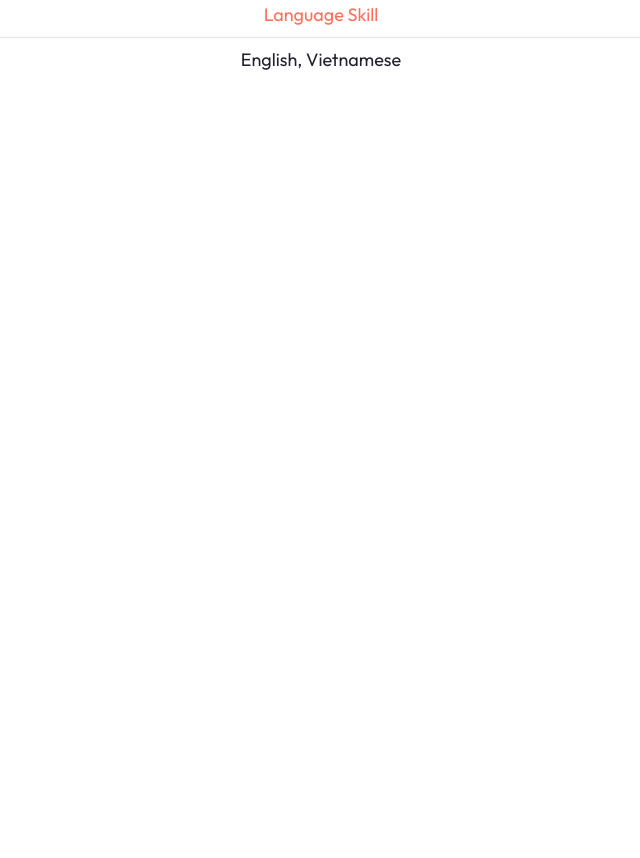
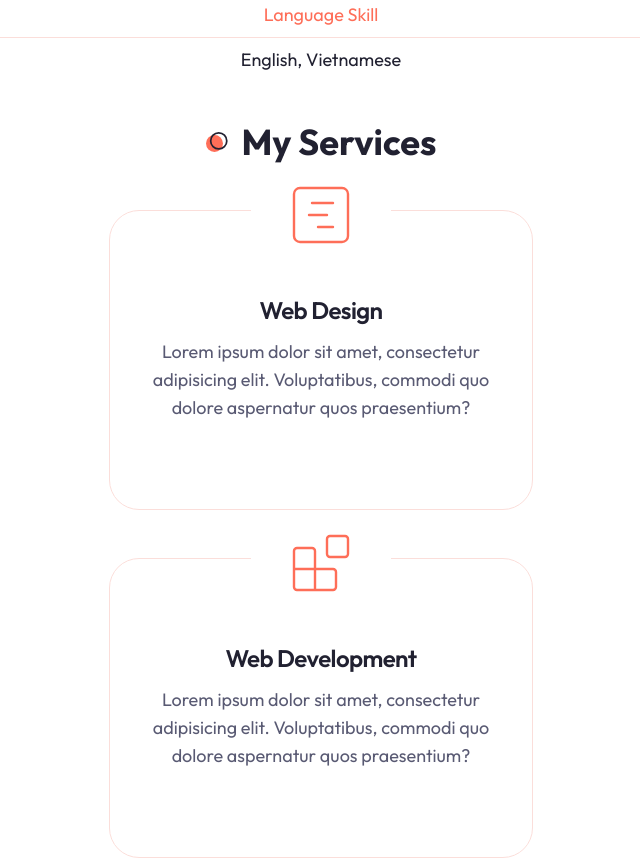
Before and after one commit to hoang051195/portfolio-bittersweet, a Next.js app: page / in a window 1280 px wide. Shown: the part 1480-2338 px from the top of the page, without its empty margins (319-959 px from the left). Built offline with nearby package versions, Linux system fonts and the light colour scheme.

Commit message:
implement services section

```diff
--- a/app/page.jsx
+++ b/app/page.jsx
@@ -1,5 +1,6 @@
 import About from "@/components/About";
 import Hero from "@/components/Hero";
+import Services from "@/components/Services";
 import Image from "next/image";
 
 export default function Home() {
@@ -7,6 +8,7 @@
     <main>
       <Hero />
       <About />
+      <Services />
     </main>
   );
 }
--- /dev/null
+++ b/components/Services.jsx
@@ -0,0 +1,66 @@
+import { GanttChartSquare, Blocks, Gem } from "lucide-react";
+import {
+  Card,
+  CardContent,
+  CardDescription,
+  CardHeader,
+  CardTitle,
+} from "@/components/ui/card";
+
+const servicesData = [
+  {
+    icon: <GanttChartSquare size={72} strokeWidth={0.8} />,
+    title: "Web Design",
+    description:
+      "Lorem ipsum dolor sit amet, consectetur adipisicing elit. Voluptatibus, commodi quo dolore aspernatur quos praesentium?",
+  },
+  {
+    icon: <Blocks size={72} strokeWidth={0.8} />,
+    title: "Web Development",
+    description:
+      "Lorem ipsum dolor sit amet, consectetur adipisicing elit. Voluptatibus, commodi quo dolore aspernatur quos praesentium?",
+  },
+  {
+    icon: <Gem size={72} strokeWidth={0.8} />,
+    title: "UI/UX Design",
+    description:
+      "Lorem ipsum dolor sit amet, consectetur adipisicing elit. Voluptatibus, commodi quo dolore aspernatur quos praesentium?",
+  },
+];
+
+const Services = () => {
+  return (
+    <section className="mb-12 xl:mb-36">
+      <div className="container mx-auto">
+        <h2 className="section-title mb-12 xl:mb-24 text-center mx-auto">
+          My Services
+        </h2>
+        {/* grid items */}
+        <div className="grid xl:grid-cols-3 justify-center gap-y-12 xl:gap-y-24 xl:gap-x-8">
+          {servicesData.map((item, index) => {
+            const { icon, title, description } = item;
+            return (
+              <Card
+                className="w-full max-w-[424px] h-[300px] flex flex-col pt-16 pb-10 justify-center items-center relative"
+                key={index}
+              >
+                <CardHeader className="text-primary absolute -top-[60px]">
+                  <div className="w-[140px] h-[80px] bg-white dark:bg-background flex justify-center items-center">
+                    {icon}
+                  </div>
+                </CardHeader>
+                <CardContent className="text-center">
+                  <CardTitle className="mb-4">{title}</CardTitle>
+                  <CardDescription className="text-lg">
+                    {description}
+                  </CardDescription>
+                </CardContent>
+              </Card>
+            );
+          })}
+        </div>
+      </div>
+    </section>
+  );
+};
+export default Services;
--- a/components/ui/card.jsx
+++ b/components/ui/card.jsx
@@ -1,50 +1,68 @@
-import * as React from "react"
+import * as React from "react";
 
-import { cn } from "@/lib/utils"
+import { cn } from "@/lib/utils";
 
 const Card = React.forwardRef(({ className, ...props }, ref) => (
   <div
     ref={ref}
-    className={cn("rounded-lg border bg-card text-card-foreground shadow-sm", className)}
-    {...props} />
-))
-Card.displayName = "Card"
+    className={cn(
+      "rounded-[30px] border bg-background text-card-foreground",
+      className
+    )}
+    {...props}
+  />
+));
+Card.displayName = "Card";
 
 const CardHeader = React.forwardRef(({ className, ...props }, ref) => (
   <div
     ref={ref}
     className={cn("flex flex-col space-y-1.5 p-6", className)}
-    {...props} />
-))
-CardHeader.displayName = "CardHeader"
+    {...props}
+  />
+));
+CardHeader.displayName = "CardHeader";
 
 const CardTitle = React.forwardRef(({ className, ...props }, ref) => (
   <h3
     ref={ref}
-    className={cn("text-2xl font-semibold leading-none tracking-tight", className)}
-    {...props} />
-))
-CardTitle.displayName = "CardTitle"
+    className={cn(
+      "text-2xl font-semibold leading-none tracking-tight",
+      className
+    )}
+    {...props}
+  />
+));
+CardTitle.displayName = "CardTitle";
 
 const CardDescription = React.forwardRef(({ className, ...props }, ref) => (
   <p
     ref={ref}
     className={cn("text-sm text-muted-foreground", className)}
-    {...props} />
-))
-CardDescription.displayName = "CardDescription"
+    {...props}
+  />
+));
+CardDescription.displayName = "CardDescription";
 
 const CardContent = React.forwardRef(({ className, ...props }, ref) => (
   <div ref={ref} className={cn("p-6 pt-0", className)} {...props} />
-))
-CardContent.displayName = "CardContent"
+));
+CardContent.displayName = "CardContent";
 
 const CardFooter = React.forwardRef(({ className, ...props }, ref) => (
   <div
     ref={ref}
     className={cn("flex items-center p-6 pt-0", className)}
-    {...props} />
-))
-CardFooter.displayName = "CardFooter"
+    {...props}
+  />
+));
+CardFooter.displayName = "CardFooter";
 
-export { Card, CardHeader, CardFooter, CardTitle, CardDescription, CardContent }
+export {
+  Card,
+  CardHeader,
+  CardFooter,
+  CardTitle,
+  CardDescription,
+  CardContent,
+};
```
